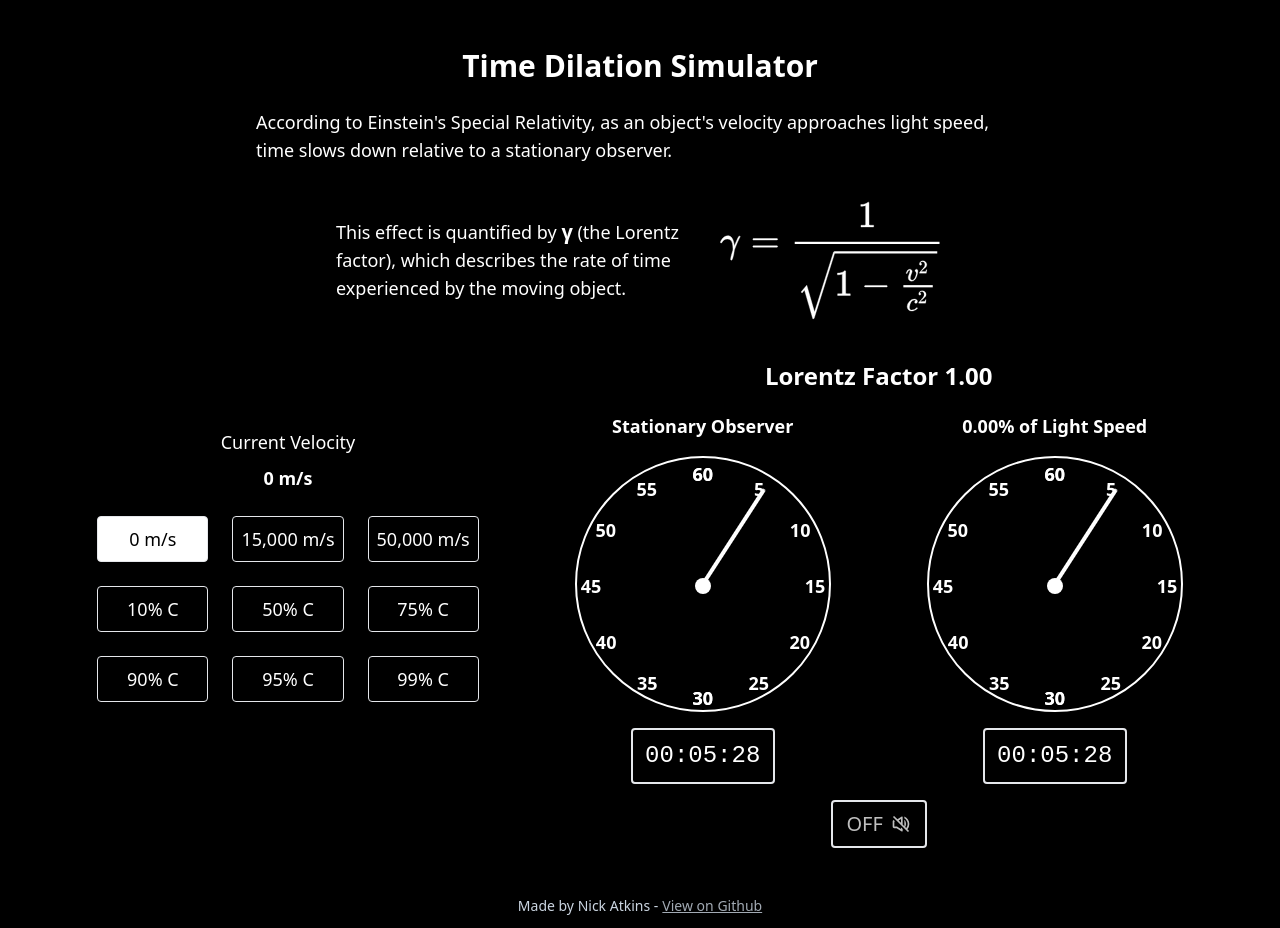
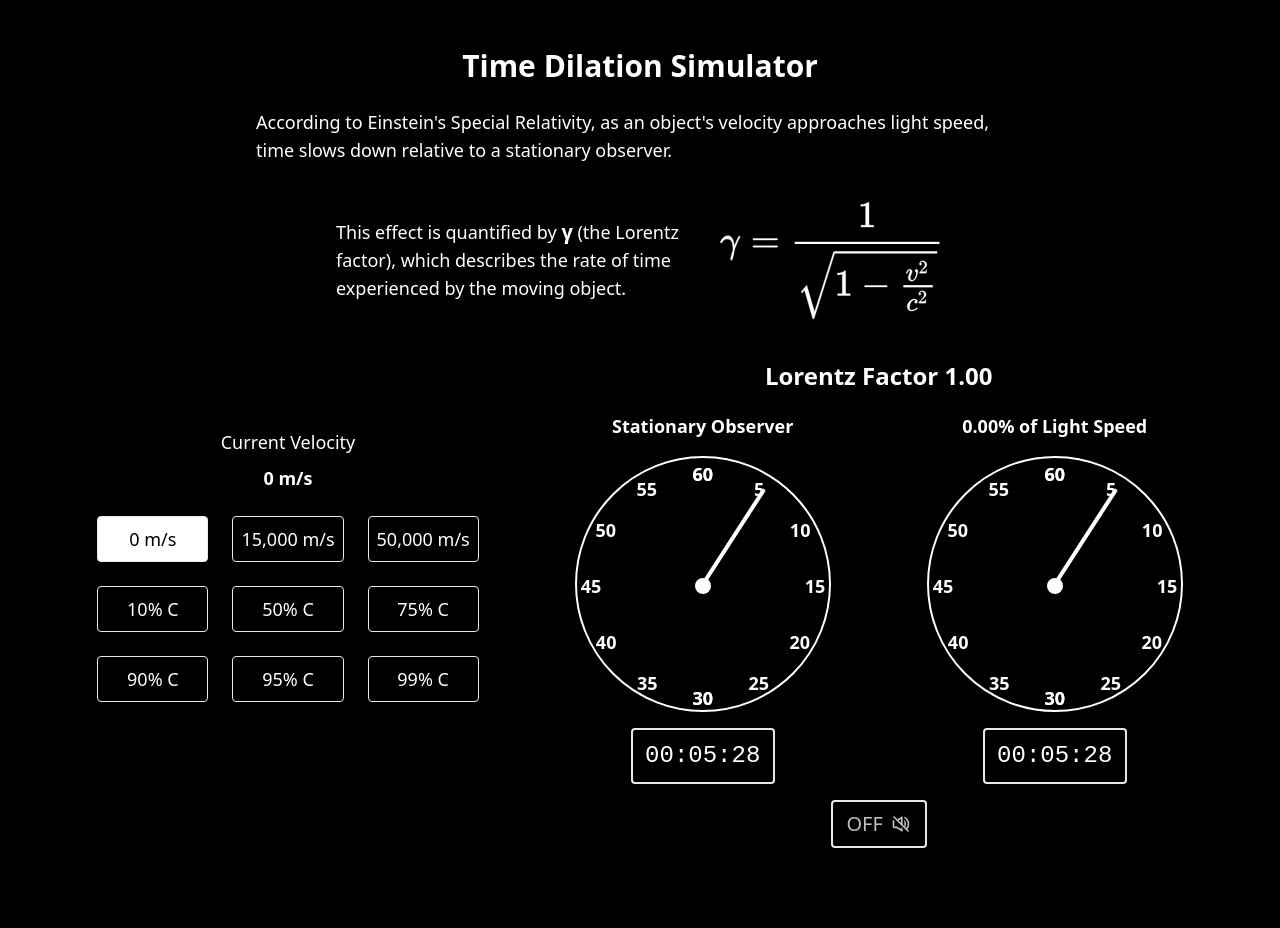
Before and after one commit to nmatkins/time-dilation-simulator, a React (Vite) app: page / in a window 1280 px wide. After the commit the page ends 896 px from the top, so only its background shows below. Built offline with nearby package versions, Linux system fonts and the light colour scheme; a web font is replaced by a local one.

Commit message:
Update App.tsx

```diff
--- a/src/App.tsx
+++ b/src/App.tsx
@@ -170,7 +170,7 @@ function App() {
           </div>
         </div>
       </div>
-      <div className="flex h-full items-center justify-center gap-1 pb-3 text-sm text-slate-300">
+      {/* <div className="flex h-full items-center justify-center gap-1 pb-3 text-sm text-slate-300">
         Made by Nick Atkins -
         <a
           href="https://github.com/nmatkins/time-dilation-simulator"
@@ -178,7 +178,7 @@ function App() {
         >
           View on Github
         </a>
-      </div>
+      </div> */}
     </div>
   );
 }
```
